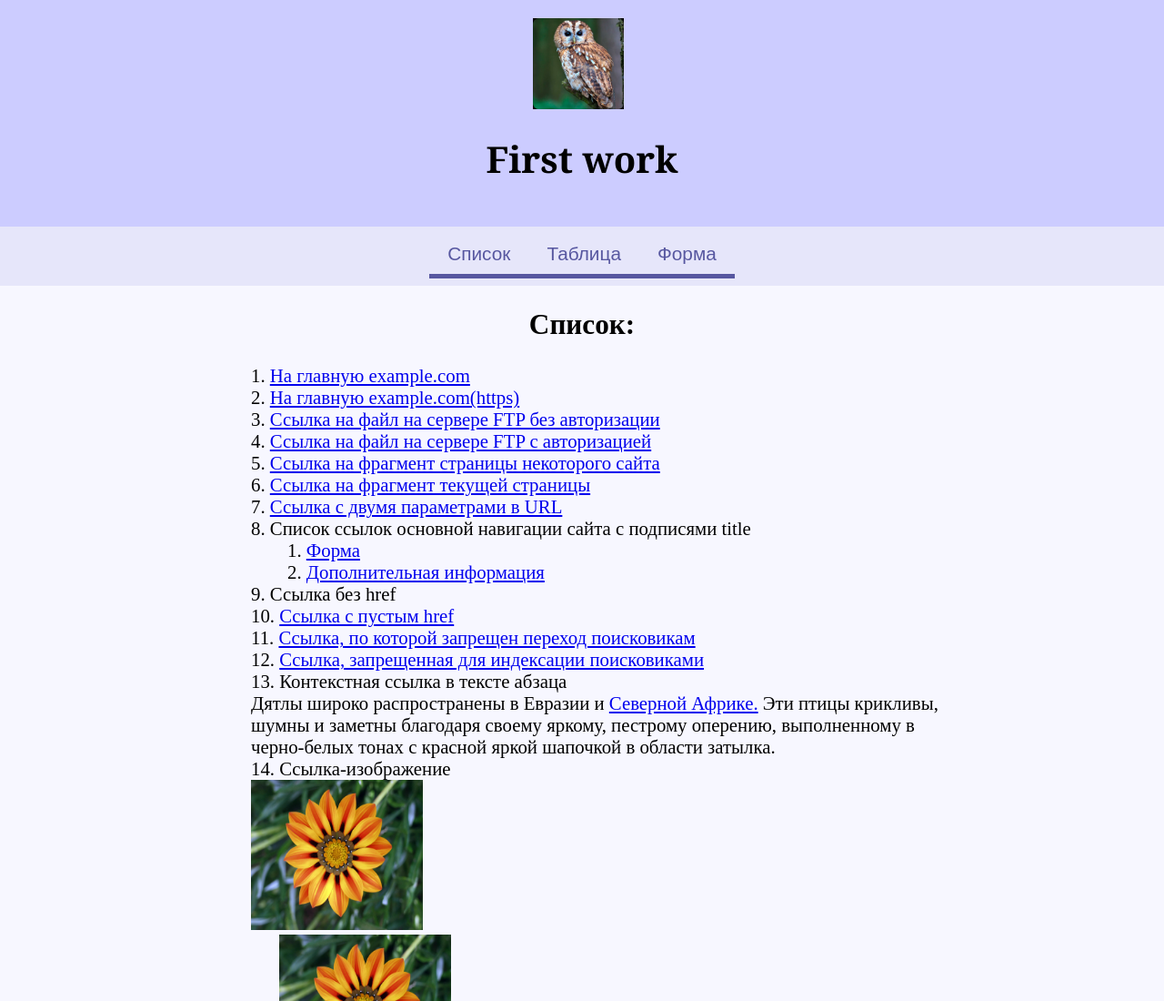
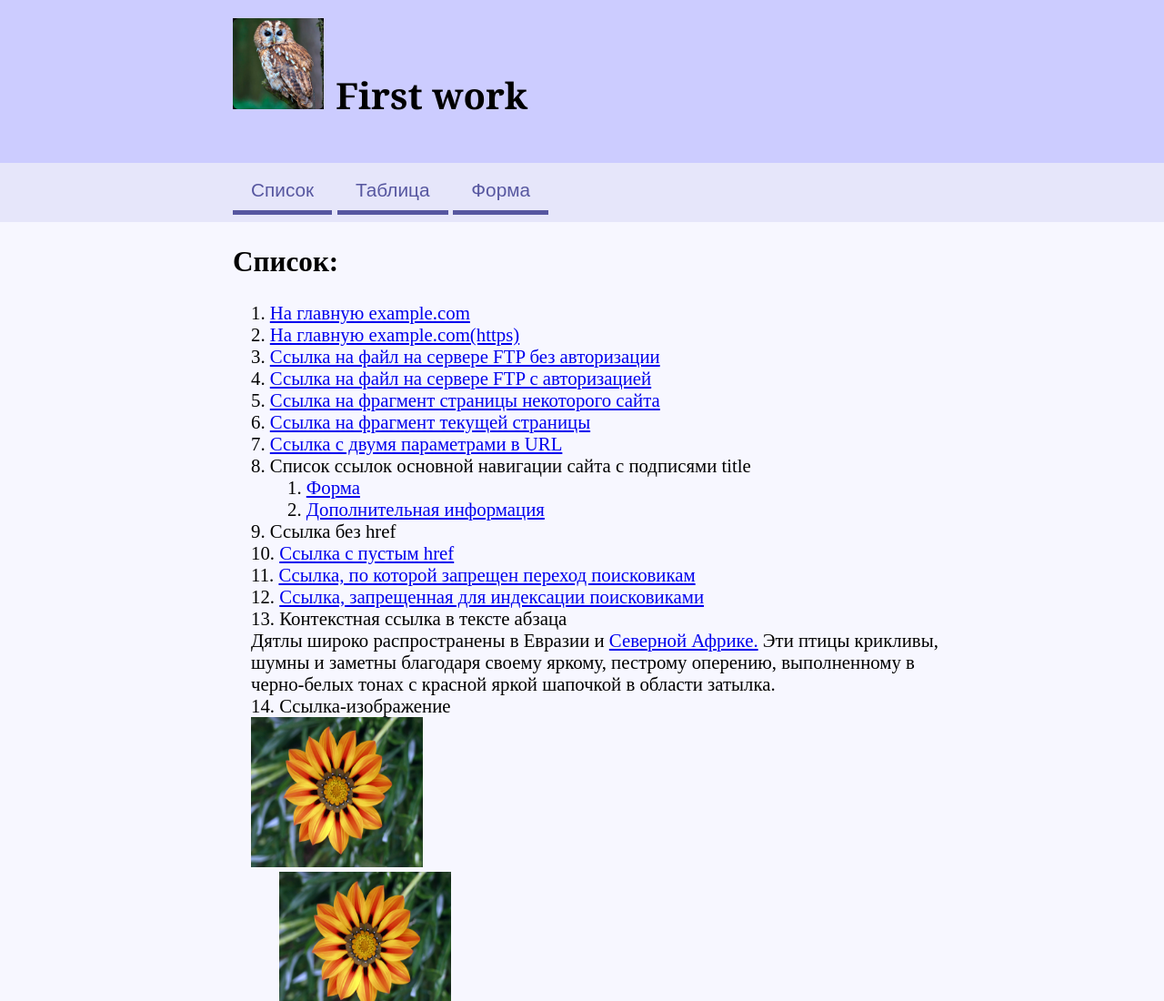
Before and after one commit to dolya-julia/web3, a plain HTML site: page index.html in a window 1280 px wide. Shown: the top 1100 px of the page at 91% size. Drawn offline with Linux system fonts and the light colour scheme.

Commit message:
Last changes

```diff
--- a/index.html
+++ b/index.html
@@ -10,22 +10,24 @@
 <body>
   <header class="banner">
     <div class="leader">
+      <div class="ins">
       <img id="logo"src="log.jpg" alt="Логотип">
-     </div> <h1 id="title">First work</h1>
-    </div>
+      <h1 id="title">First work</h1>
+    </div></div>
   </header>
+
   <div class="navbar">
-    <nav class="navbar_items">
+    <nav class="navbar_items"> <div class="inn">
       <div class = "navbar_link">
       <a href="#list">Список</a></div>
       <div class = "navbar_link">
       <a href="#sheet">Таблица</a></div>
       <div class = "navbar_link">
-      <a href="#forma">Форма</a></div>
+        <a href="#forma">Форма</a></div> </div>
     </nav>
   </div>
   <div class="content">
-    <h2><a id="list"></a> Список:</h2>
+    <h2><div class="inh"><a id="list"></a> Список: </div></h2>
     <ol>
       <!--абсолютную гиперссылку на главную страницу-->
       <li><a href="http://example.com">На главную example.com </a></li>
--- a/style.css
+++ b/style.css
@@ -115,15 +115,12 @@ footer{
     align-items: center;
     justify-content: center;
   }
-#main-aside-wrapper{
-display: flex;
+  #main-aside-wrapper{
+    display: flex;
     flex-direction: row;
     align-items: center;
     justify-content: center;
-}
-  .leader{
-   position: relative;
-}
+  }
   .blocks{
     display: flex;
     flex-direction: column;
@@ -139,6 +136,7 @@ display: flex;
    display: flex;
    flex-direction: row;
 
+
   }
   .content{
     display: flex;
@@ -146,10 +144,29 @@ display: flex;
     align-items: center;
     justify-content: center;
   }
+
   ol{
     margin:0 auto;
     list-style-position: inside;
     width:768px;
     position: relative;
    }
+  .ins{
+    width:768px;
+  }
+  #logo{
+    position: relative;
+  }
+  .navbar{
+    position: relative;
+  }
+  .inn{
+    width:768px;
+  }
+  .inh{
+   width:768px;
+  }
+  .content h2{
+  position: relative;
 }
+}
```
